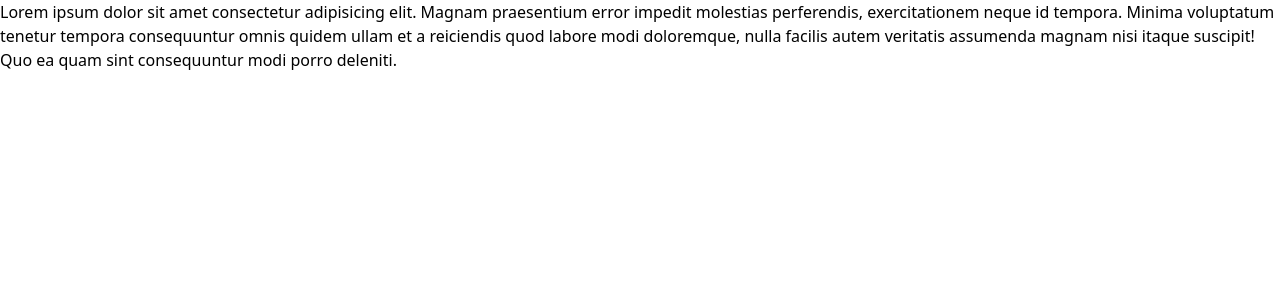
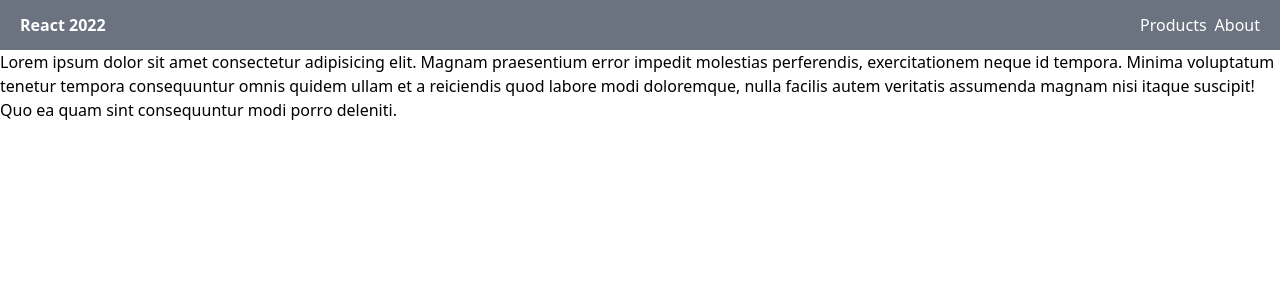
Before and after one commit to Adlife84/react-crash-cource-2022, a React (Create React App) app: page /about in a window 1280 px wide. Shown: the top 300 px of the page. Built offline with nearby package versions, Linux system fonts and the light colour scheme.

Commit message:
Added navigation with pages

```diff
--- a/src/App.tsx
+++ b/src/App.tsx
@@ -1,14 +1,18 @@
 import { Route, Routes } from "react-router-dom";
+import { Navigation } from "./components/Navigation";
 import { AboutPage } from "./pages/AboutPage";
 import { ProductPage } from "./pages/ProductsPage";
 
 function App() {
   return (
-    <Routes>
-      <Route path="/" element={ <ProductPage /> }/>
-      <Route path="/about" element={ <AboutPage /> }/>
-    </Routes>
-  )
+    <>
+      <Navigation />
+      <Routes>
+        <Route path="/" element={<ProductPage />} />
+        <Route path="/about" element={<AboutPage />} />
+      </Routes>
+    </>
+  );
 }
 
 export default App;
--- a/src/components/Navigation.tsx
+++ b/src/components/Navigation.tsx
@@ -1,6 +1,14 @@
+import { Link } from "react-router-dom";
+
 export function Navigation() {
     return (
-        <nav>
+        <nav className="h-[50px] flex justify-between px-5 bg-gray-500 items-center text-white">
+            <span className="font-bold">React 2022</span>
+
+            <span>
+                <Link to="/" className="mr-2">Products</Link>
+                <Link to="/about">About</Link>
+            </span>
 
         </nav>
     )
```
